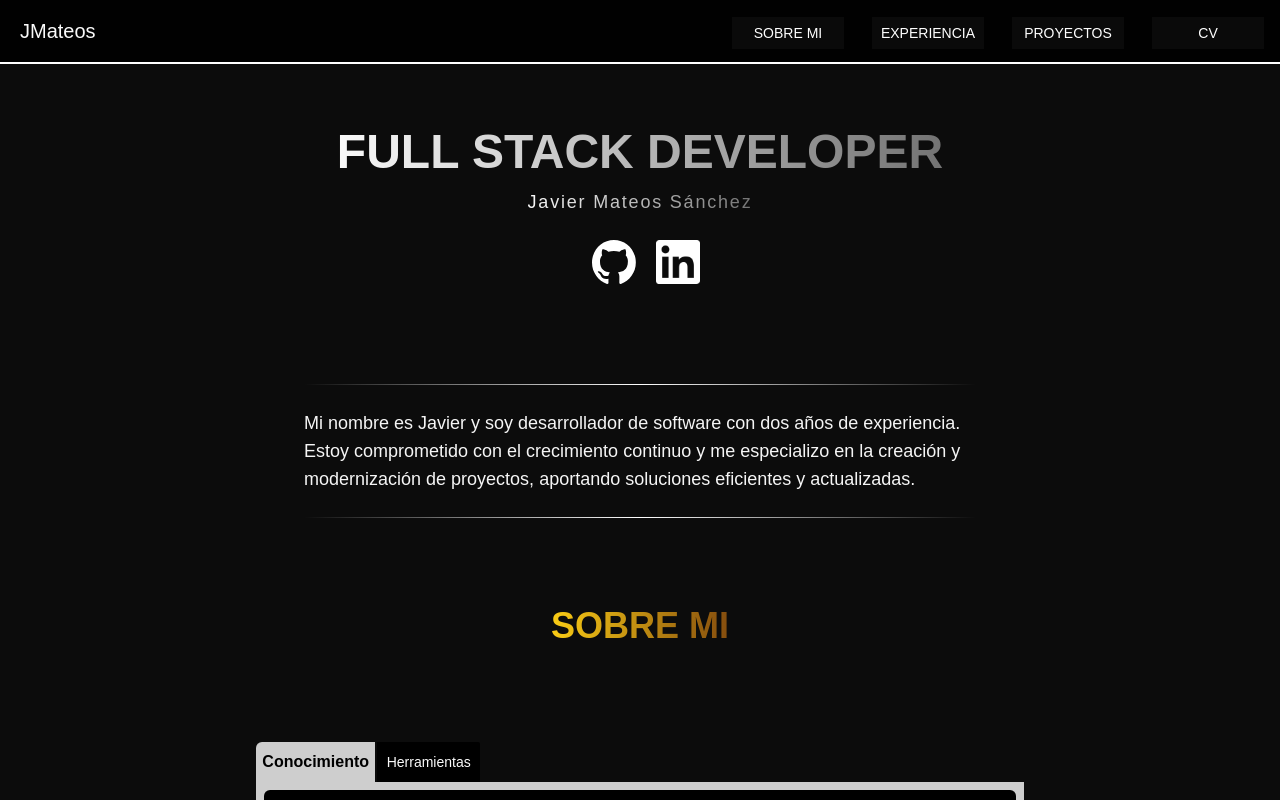
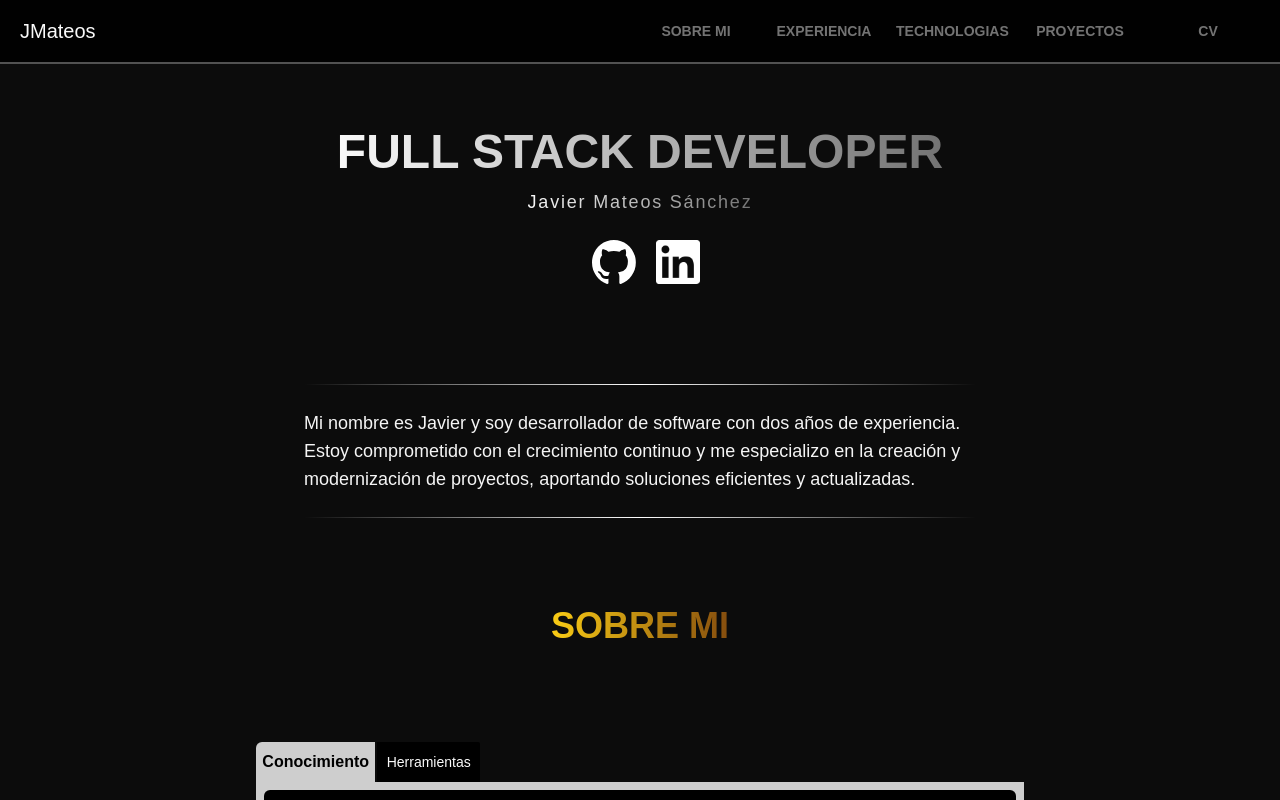
Before and after one commit to Jatez95/jatez-portfolio, a React (Vite) app: page / in a window 1280 px wide. Shown: the top 800 px of the page. Built offline with nearby package versions, Linux system fonts and the light colour scheme.

Commit message:
Changed top menu styles

```diff
--- a/src/components/TopMenu.jsx
+++ b/src/components/TopMenu.jsx
@@ -8,39 +8,45 @@ export default function TopMenu() {
 
     return (
         <>
-            <nav className='fixed top-0 h-16 w-full flex flex-row bg-black/90 border-b-white border-b-2 backdrop-blur-lg backdrop-filter z-50'>
+            <nav className='fixed top-0 h-16 w-full flex flex-row bg-black/90 border-b-neutral-600 border-b-2 backdrop-blur-lg backdrop-filter z-50'>
                 <div className="flex h-full w-1/2 lg:w-2/4 justify-start items-center">
                     <p className="text-neutral-50 m-5 text-xl">JMateos</p>
                 </div>
-                <div className="flex h-full w-1/2 lg:w-2/4 justify-end items-center mr-4 space-x-1 lg:space-x-3">
-                    <a href="#about" className="hidden lg:inline">
-                        <Button text="Sobre mi" />
+                <div className="flex h-full w-1/2 lg:w-2/4 lg:space-x-4 justify-end items-center mr-4">
+                    <a href="#about" className="hidden lg:inline lg:h-full">
+                        <Button text="Sobre mi" className='h-full w-28 text-sm text-neutral-500 uppercase font-semibold' />
                     </a>
-                    <a href="#experience" className="hidden lg:inline">
-                        <Button text="Experiencia" />
+                    <a href="#experience" className="hidden lg:inline lg:h-full">
+                        <Button text="Experiencia" className='h-full w-28 text-sm text-neutral-500 uppercase font-semibold'/>
                     </a>
-                    <a href="#projects" className="hidden lg:inline">
-                        <Button text="Proyectos" />
+                    <a href="#techs" className="hidden lg:inline lg:h-full">
+                        <Button text="Technologias" className='h-full w-28 text-sm text-neutral-500 uppercase font-semibold'/>
                     </a>
-                    <a onClick={handleCvButton} className="hidden lg:inline">
-                        <Button text="CV" />
+                    <a href="#projects" className="hidden lg:inline lg:h-full">
+                        <Button text="Proyectos" className='h-full w-28 text-sm text-neutral-500 uppercase font-semibold'/>
+                    </a>
+                    <a onClick={handleCvButton} className="hidden lg:inline lg:h-full">
+                        <Button text="CV" className='h-full w-28 text-sm text-neutral-500 uppercase font-semibold'/>
                     </a>
                     <button className="lg:hidden text-neutral-50" onClick={toggleMenu}>
                         ☰
                     </button>
                 </div>
             </nav>
-            <div id="mobile-menu" className="hidden lg:hidden fixed top-16 left-0 w-full bg-black/90 border-b-white border-b-2 backdrop-blur-lg backdrop-filter z-40">
-                <a href="#about" className="block p-4 text-neutral-50">
+            <div id="mobile-menu" className="hidden lg:hidden fixed top-16 left-0 w-full bg-black/90 border-b-neutral-500 border-b-2 backdrop-blur-lg backdrop-filter z-40">
+                <a href="#about" className="block p-4 text-neutral-400">
                     Sobre Mi
                 </a>
-                <a href="#experience" className="block p-4 text-neutral-50">
+                <a href="#experience" className="block p-4 text-neutral-400">
                     Experiencia
                 </a>
-                <a href="#projects" className="block p-4 text-neutral-50">
+                <a href="#techs" className="block p-4 text-neutral-400">
+                    Experiencia
+                </a>
+                <a href="#projects" className="block p-4 text-neutral-400">
                     Proyectos
                 </a>
-                <a href="#cv" className="block p-4 text-neutral-50" onClick={handleCvButton}>
+                <a href="#cv" className="block p-4 text-neutral-400" onClick={handleCvButton}>
                     CV
                 </a>
             </div>
--- a/src/components/UI/Button.jsx
+++ b/src/components/UI/Button.jsx
@@ -1,6 +1,6 @@
-export default function Button({ text }) {
+export default function Button({ text, className }) {
     return (
-        <button className="hover:opacity-100 bg-neutral-950 h-8 w-28 mt-1 ml-4 text-sm text-white hover:text-black hover:bg-neutral-50 uppercase">
+        <button className={className}>
             {text}
         </button>
     );
```
